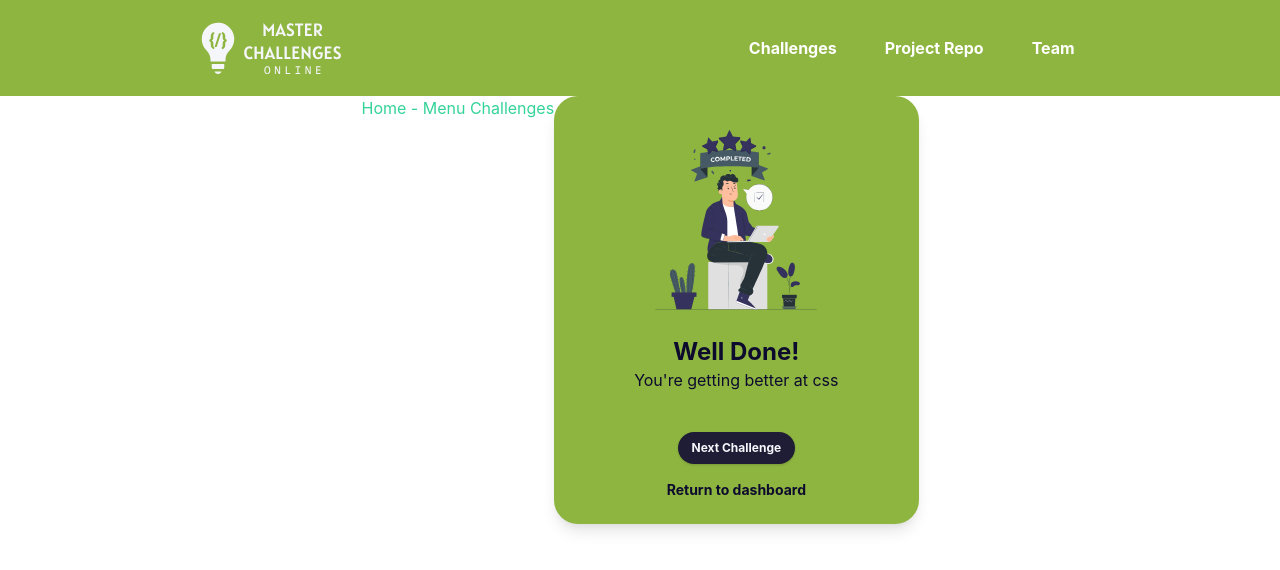
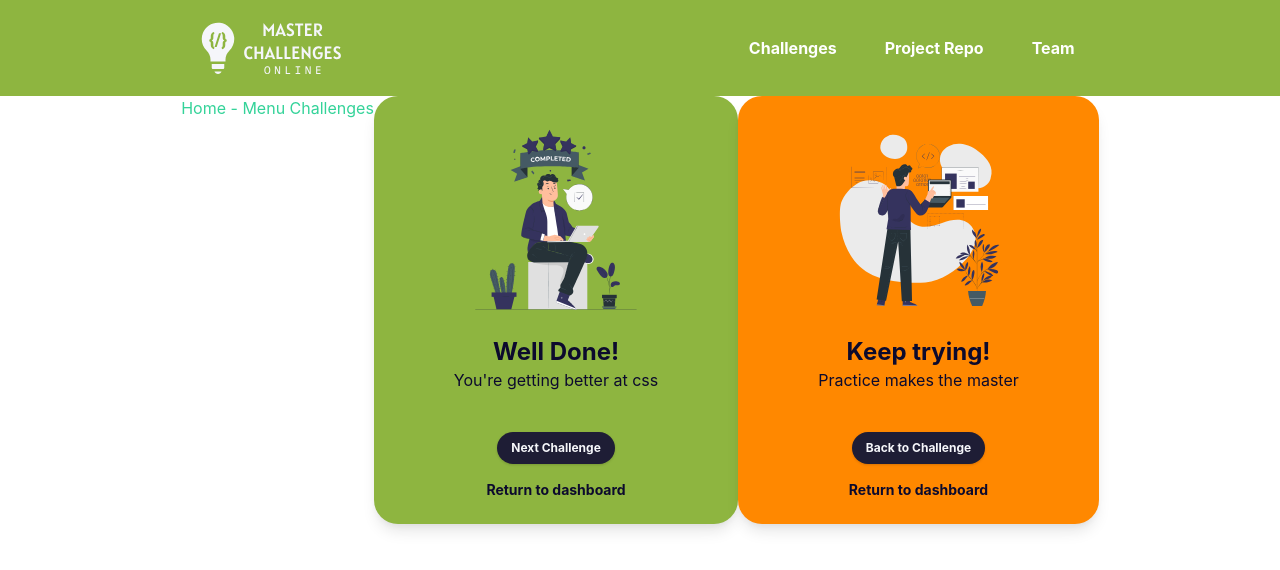
Before and after one commit to masterChallenge/Frontend, a Next.js app: page /home in a window 1280 px wide. Shown: the top 570 px of the page. Built offline with nearby package versions, Linux system fonts and the light colour scheme.

Commit message:
[ADD] Component RejectedCard

```diff
--- /dev/null
+++ b/components/molecules/RejectedCard/RejectedCard.jsx
@@ -0,0 +1,20 @@
+import Button from "@components/atoms/Button/Button";
+import Rejected from "@assets/KeepTrying.svg";
+
+const RejectedCard = () => {
+  return (
+    <div className="bg-warning flex flex-col items-center text-center rounded-3xl px-20 py-6 shadow-lg text-secondary-darker">
+      <Rejected />
+      <span className="mt-4 mb-10">
+        <h3 className="text-2xl font-bold">Keep trying!</h3>
+        <p>Practice makes the master</p>
+      </span>
+      <Button children="Back to Challenge" color="secondary-dark" />
+      <a href="/" className="mt-4 text-sm font-bold">
+        Return to dashboard
+      </a>
+    </div>
+  );
+};
+
+export default RejectedCard;
--- a/pages/home.js
+++ b/pages/home.js
@@ -1,5 +1,6 @@
 import AcceptedCard from "@components/molecules/AcceptedCard/AcceptedCard";
 import Navbar from "@components/molecules/Navbar/Navbar";
+import RejectedCard from "@components/molecules/RejectedCard/RejectedCard";
 
 const Home = () => {
   return (
@@ -7,6 +8,7 @@ const Home = () => {
       <Navbar />
       <h1 className="text-green-400">Home - Menu Challenges</h1>
       <AcceptedCard />
+      <RejectedCard />
     </div>
   );
 };
```
